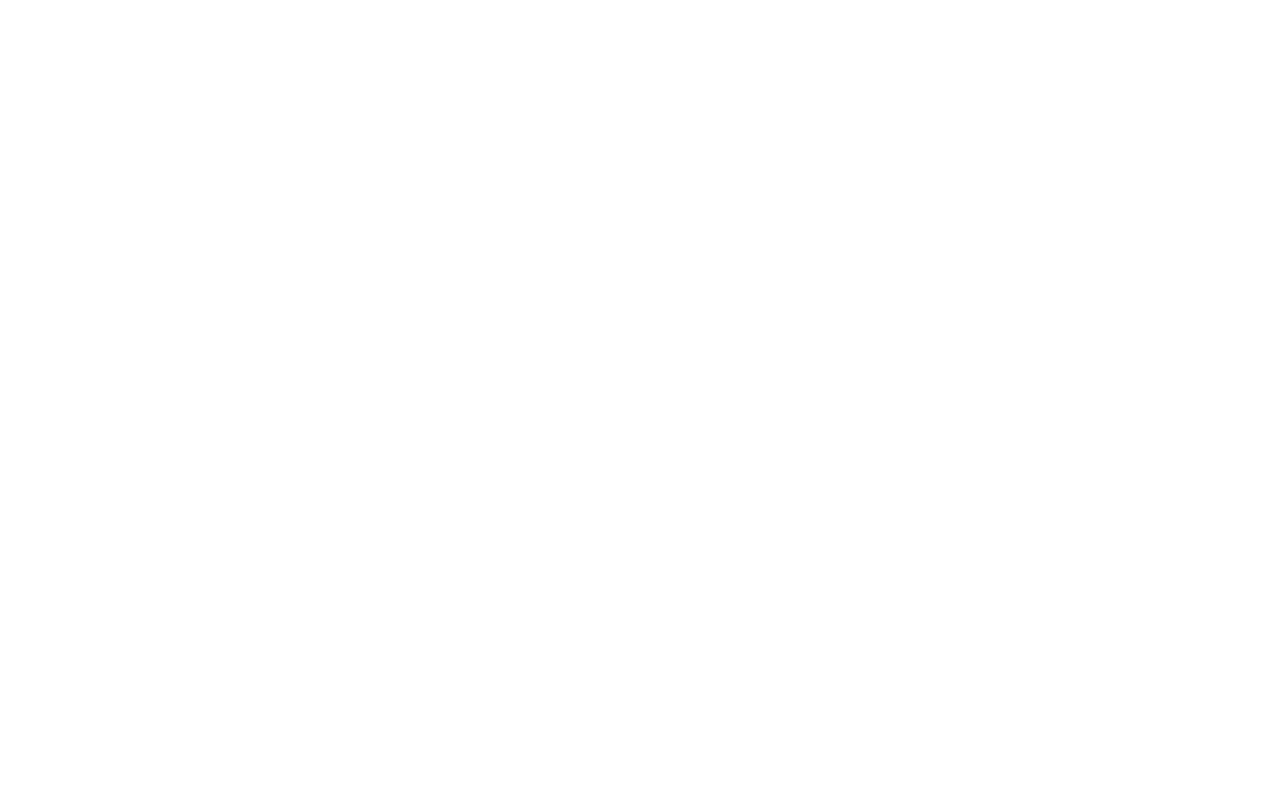
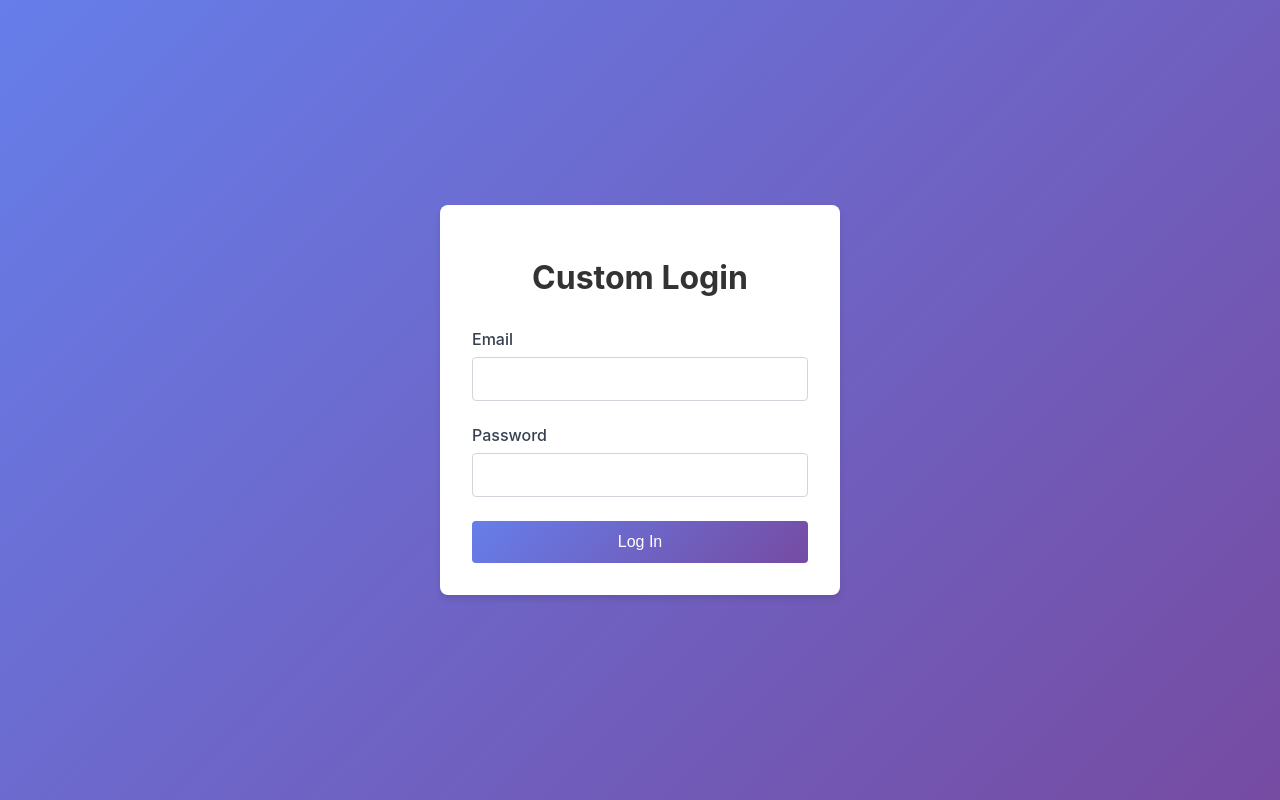
Before and after one commit to javifond/kc-poc-nuxtjs, a Nuxt app: page /auth/realms/demo1/protocol/openid-connect/auth in a window 1280 px wide. Before the commit this address had no page. Built offline with nearby package versions, Linux system fonts and the light colour scheme.

Commit message:
add debug

```diff
--- a/app.vue
+++ b/app.vue
@@ -18,54 +18,84 @@
 
 // Detect if we're in Keycloak theme mode (client-side only)
 const kcContextExists = ref(false)
+const isKeycloakUrl = ref(false)
 const keycloakDebugMode = false // Set to true for local theme development
 
-// Make it reactive by checking kcContext periodically
-const isKeycloakMode = computed(() => kcContextExists.value || keycloakDebugMode)
+// Make it reactive by checking kcContext OR Keycloak URL patterns
+const isKeycloakMode = computed(() => kcContextExists.value || isKeycloakUrl.value || keycloakDebugMode)
 
 onMounted(() => {
   // Initial check
   kcContextExists.value = (window as any).kcContext !== undefined
   console.log('Initial kcContext check:', kcContextExists.value, (window as any).kcContext)
 
+  // Check for Keycloak URL patterns that should trigger KeycloakMain
+  const checkKeycloakUrl = () => {
+    const currentPath = window.location.pathname
+    const currentSearch = window.location.search
+
+    // Check if URL matches Keycloak auth patterns
+    const isAuthUrl = currentPath.includes('/auth/realms/') ||
+                     currentPath.includes('/realms/') ||
+                     currentSearch.includes('client_id=') ||
+                     currentSearch.includes('response_type=code')
+
+    console.log('URL check - Path:', currentPath, 'Search:', currentSearch, 'IsKeycloakUrl:', isAuthUrl)
+
+    if (isAuthUrl !== isKeycloakUrl.value) {
+      console.log('Keycloak URL mode changed:', isAuthUrl)
+      isKeycloakUrl.value = isAuthUrl
+    }
+  }
+
   // Set up a watcher to detect when kcContext becomes available
   const checkKcContext = () => {
     const hasKcContext = (window as any).kcContext !== undefined
+    console.log('kcContext check:', hasKcContext)
     if (hasKcContext !== kcContextExists.value) {
       console.log('kcContext changed:', hasKcContext, (window as any).kcContext)
       kcContextExists.value = hasKcContext
     }
   }
 
-  // Check continuously for kcContext changes (don't stop after 5 seconds)
-  const interval = setInterval(checkKcContext, 200)
+  // Combined check function
+  const checkKeycloakMode = () => {
+    checkKcContext()
+    checkKeycloakUrl()
+  }
 
-  // Listen for navigation events that might indicate kcContext changes
+  // Initial URL check
+  checkKeycloakUrl()
+
+  // Check continuously for both kcContext and URL changes
+  const interval = setInterval(checkKeycloakMode, 200)
+
+  // Listen for navigation events that might indicate kcContext or URL changes
   const handlePopState = () => {
-    console.log('Navigation detected, checking kcContext')
-    setTimeout(checkKcContext, 100) // Small delay to let kcContext be set
+    console.log('Navigation detected, checking Keycloak mode')
+    setTimeout(checkKeycloakMode, 100) // Small delay to let kcContext be set
   }
 
   const handleHashChange = () => {
-    console.log('Hash change detected, checking kcContext')
-    setTimeout(checkKcContext, 100)
+    console.log('Hash change detected, checking Keycloak mode')
+    setTimeout(checkKeycloakMode, 100)
   }
 
   const handleFocus = () => {
-    console.log('Window focus detected, checking kcContext')
-    checkKcContext()
+    console.log('Window focus detected, checking Keycloak mode')
+    checkKeycloakMode()
   }
 
   // Listen for various events that might indicate page changes
   window.addEventListener('popstate', handlePopState)
   window.addEventListener('hashchange', handleHashChange)
   window.addEventListener('focus', handleFocus)
-  window.addEventListener('load', checkKcContext)
+  window.addEventListener('load', checkKeycloakMode)
 
   // Also listen for custom events from authentication
   const handleAuthComplete = () => {
-    console.log('Auth complete event, checking kcContext')
-    setTimeout(checkKcContext, 100)
+    console.log('Auth complete event, checking Keycloak mode')
+    setTimeout(checkKeycloakMode, 100)
   }
 
   window.addEventListener('auth-complete', handleAuthComplete)
```
